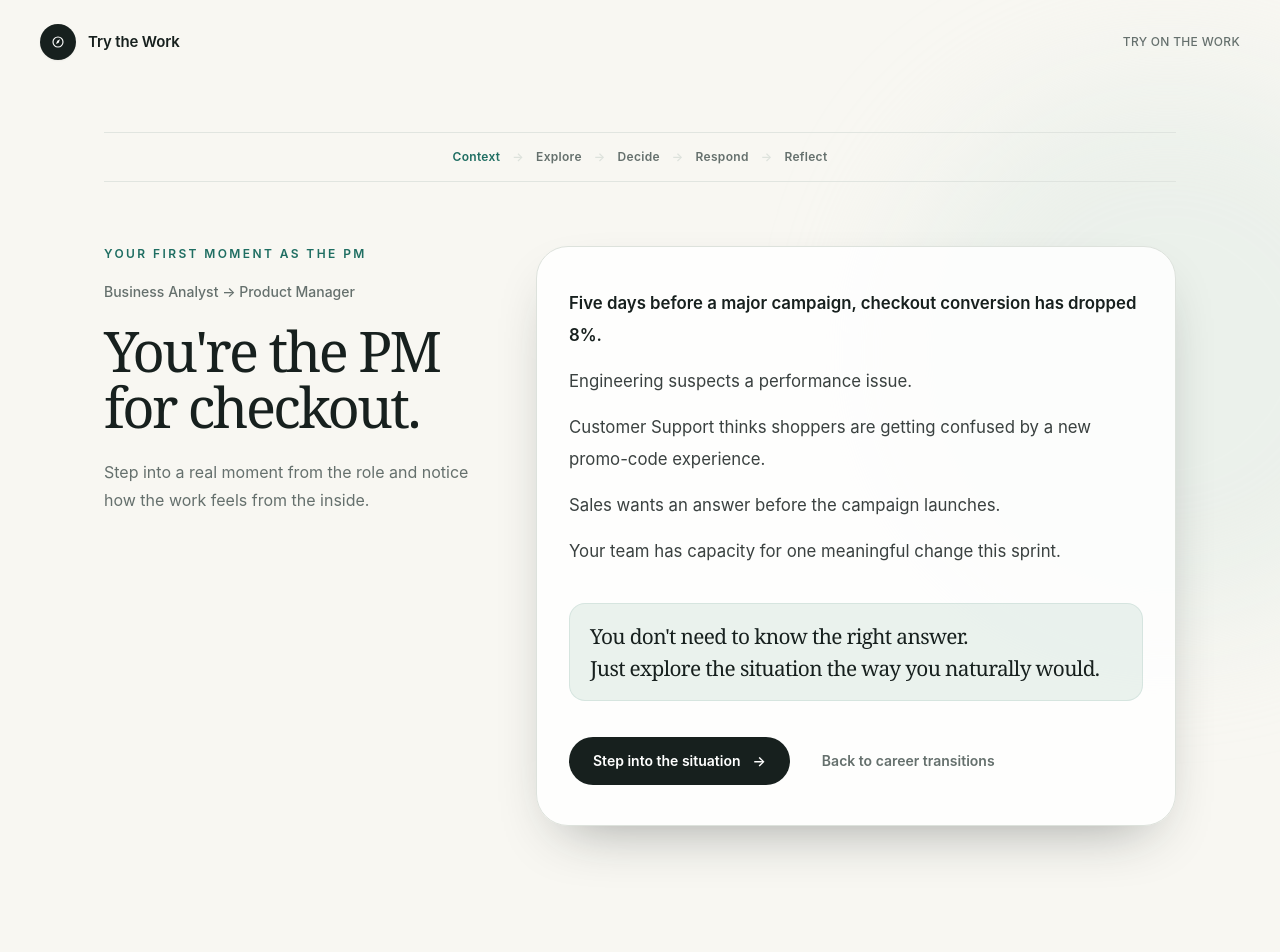
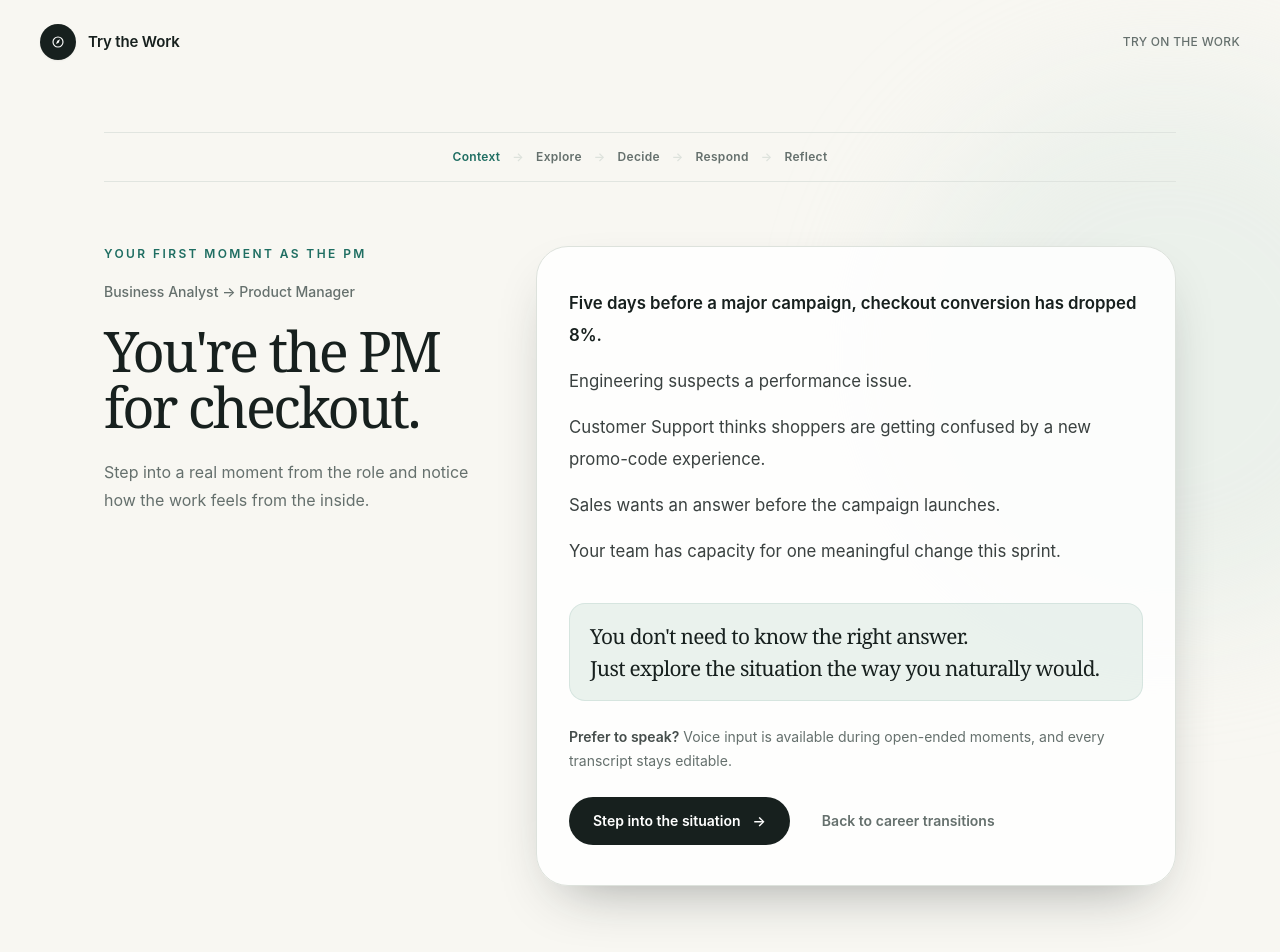
Before and after one commit to AbhijitBharadwaj123/career-gps, a React (Vite) app: page /simulate/ba-to-pm in a window 1280 px wide. Shown: the top 952 px of the page. Before the commit the page ends 922 px from the top, so only its background shows below. Built offline with nearby package versions, Linux system fonts and the light colour scheme.

Commit message:
Make voice input discoverable

```diff
--- a/src/pages/SimulationEntry.jsx
+++ b/src/pages/SimulationEntry.jsx
@@ -99,7 +99,11 @@ export default function SimulationEntry() {
               </p>
             </div>
 
-            <div className="mt-9 flex flex-col gap-4 sm:flex-row sm:items-center">
+            <p className="mt-6 text-sm leading-6 text-muted">
+              <span className="font-semibold text-ink/80">Prefer to speak?</span> Voice input is available during open-ended moments, and every transcript stays editable.
+            </p>
+
+            <div className="mt-6 flex flex-col gap-4 sm:flex-row sm:items-center">
               <Link
                 to={routes.explore}
                 onClick={() => {
```
